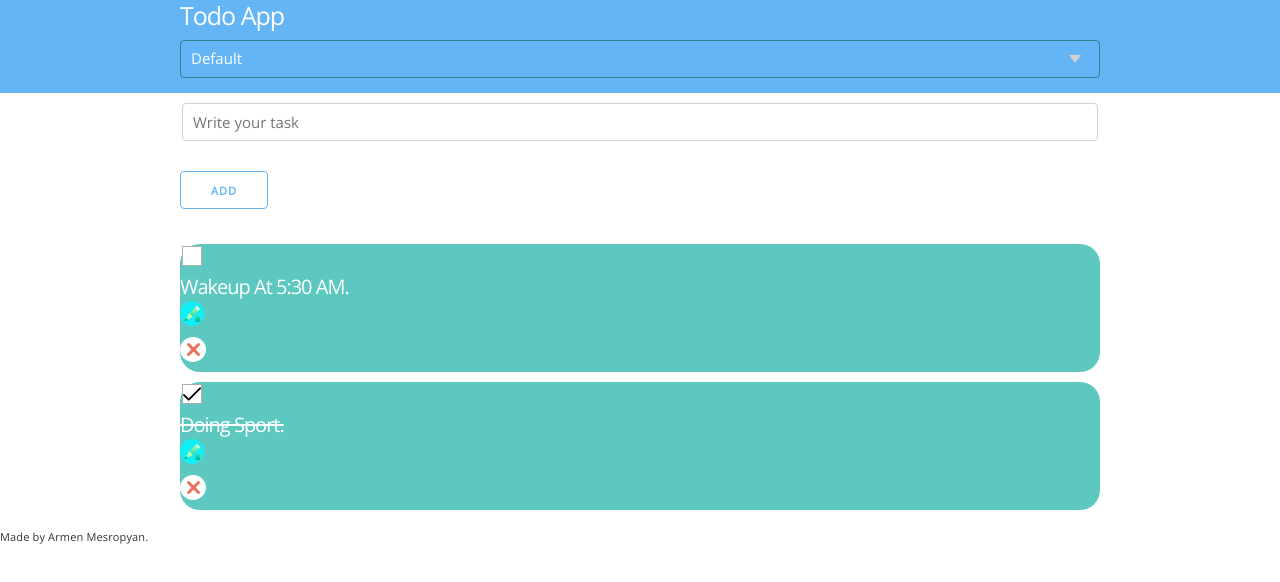
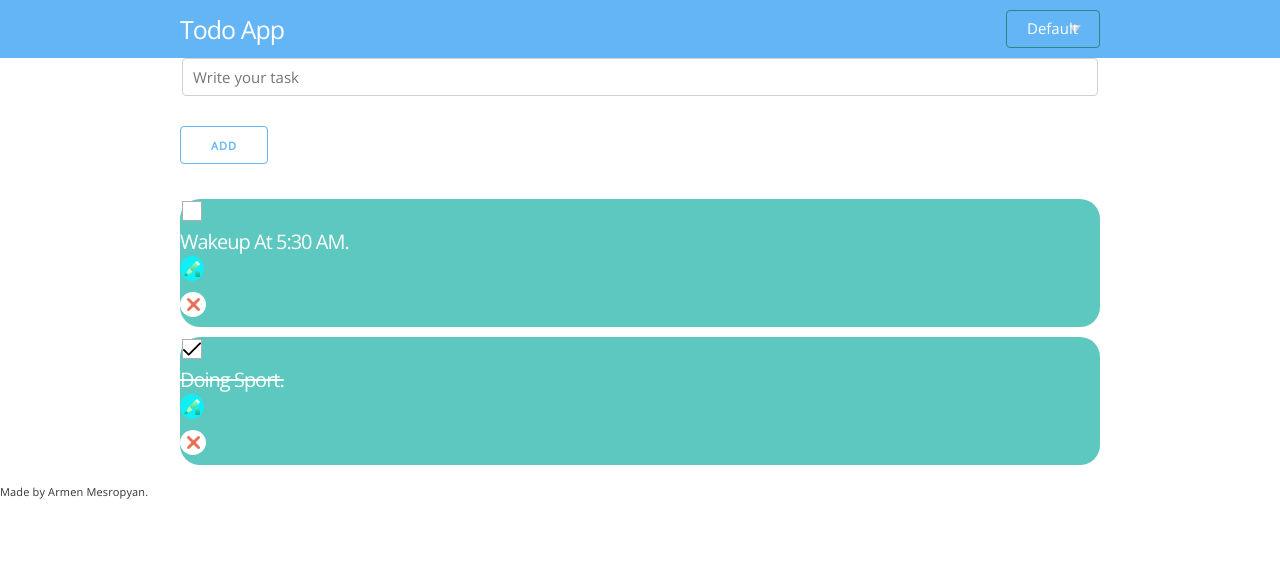
Before and after one commit to ArmenMesropyan/Todo, a website: page src/index.html in a window 1280 px wide. Drawn offline with nearby package versions, Linux system fonts and the light colour scheme.

Commit message:
Header grid added

```diff
--- a/src/css/main.css
+++ b/src/css/main.css
@@ -59,7 +59,9 @@ img {
 .todo-list__checkbox,
 .todo-lists__title,
 .todo-lists__aciton,
-.todo-list__checkbox label {
+.todo-list__checkbox label,
+.theme__select,
+.actions__item {
     margin: 0;
     padding: 0;
 }
@@ -100,6 +102,17 @@ img {
 
 
 /* Grids */
+
+.main-header__actions {
+    display: flex;
+    justify-content: space-between;
+    align-items: center;
+    padding: 10px 0;
+}
+
+.theme__select {
+    padding: 0 20px;
+}
 
 
 /* -------------------------------------- */
```
